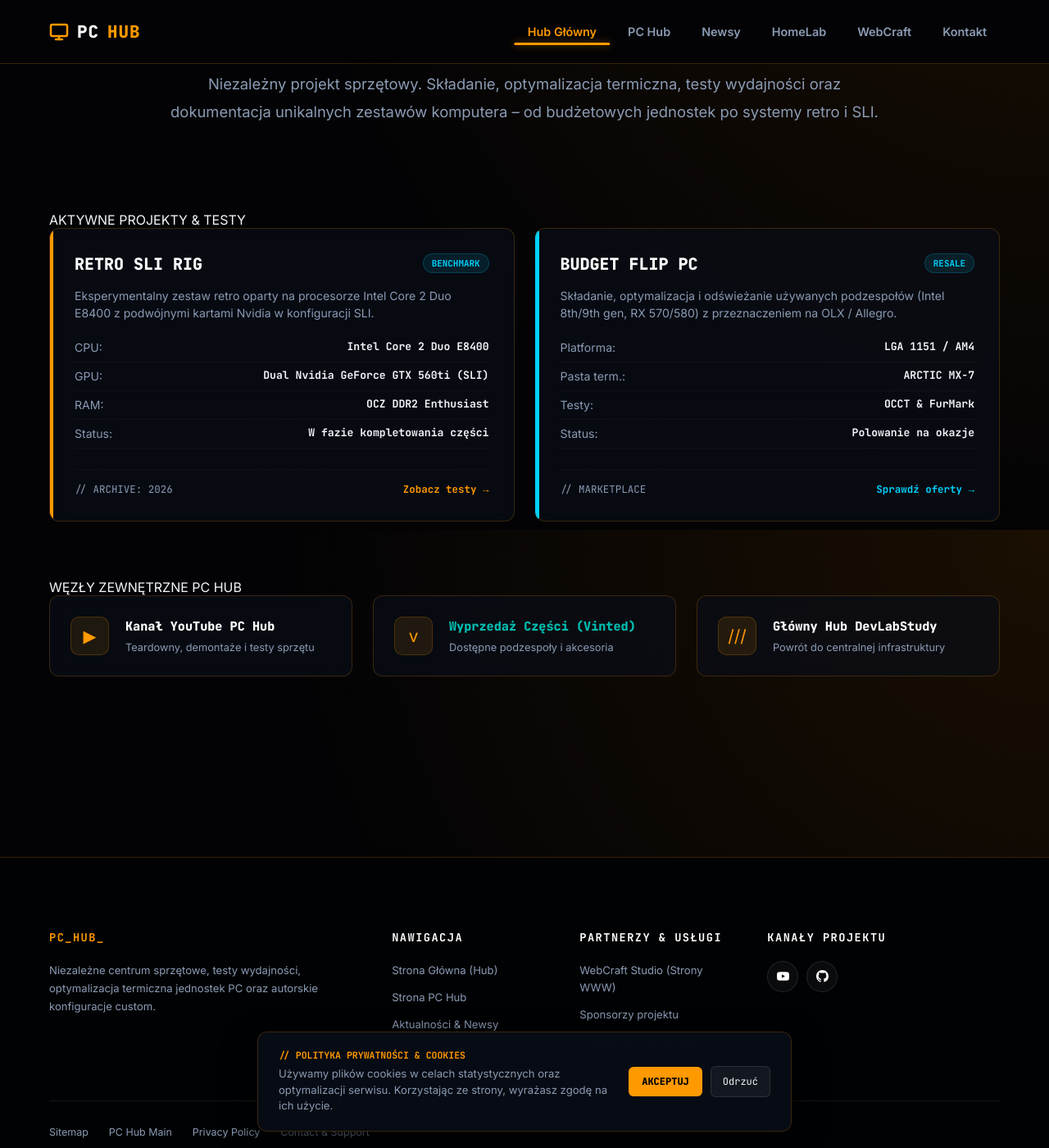
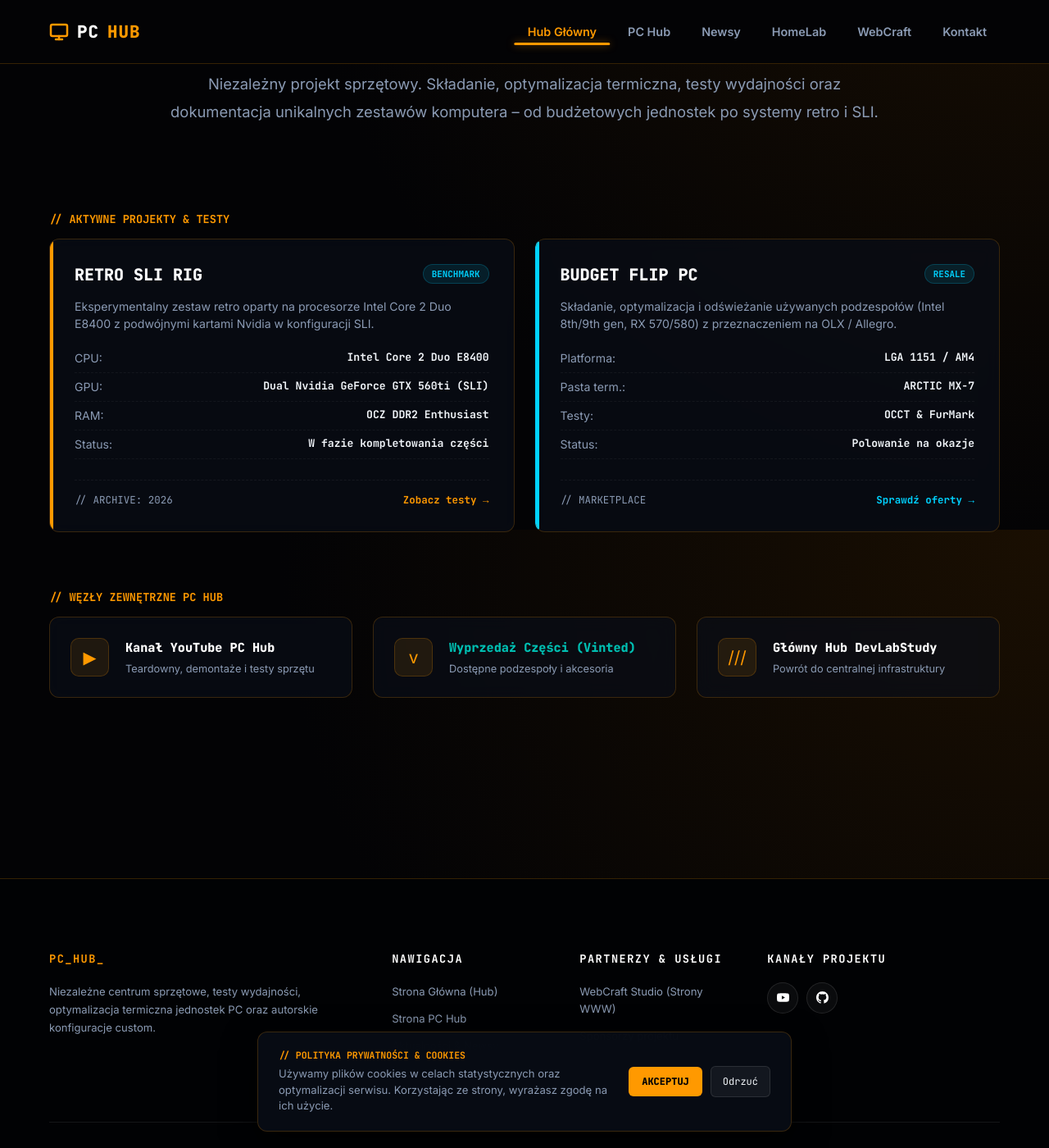
Before and after one commit to DevLabStudy/pc-hub, a Jekyll site: the page built from index.html, in a window 1280 px wide and 1400 px high, scrolled down 254 px. Shown: the whole window at 82% size. Built offline with Jekyll 4.4.1, drawn with Linux system fonts in a browser that asks for light colours.

Commit message:
Update index.html

```diff
--- a/index.html
+++ b/index.html
@@ -201,6 +201,11 @@ title: PC Hub | Hardware & Custom Assembly
         color: var(--text-muted);
         font-size: 0.8rem;
     }
+
+    @media (max-width: 768px) {
+        .pchub-title { font-size: 2.8rem; }
+        .dashboard { padding-left: 20px !important; padding-right: 20px !important; }
+    }
 </style>
 
 <!-- HERO SECTION -->
@@ -213,7 +218,7 @@ title: PC Hub | Hardware & Custom Assembly
 </section>
 
 <!-- WYIRÓŻNIONE PROJEKTY / BUILDS -->
-<span class="section-tag">AKTYWNE PROJEKTY & TESTY</span>
+<div style="font-family: 'JetBrains Mono', monospace; font-size: 0.85rem; color: var(--accent-contrast); text-transform: uppercase; margin-bottom: 15px; font-weight: 700;">// AKTYWNE PROJEKTY & TESTY</div>
 <div class="builds-grid">
     <!-- Projekt 1 -->
     <div class="build-card">
@@ -225,7 +230,7 @@ title: PC Hub | Hardware & Custom Assembly
             <p style="color: var(--text-muted); font-size: 0.88rem; line-height: 1.5; margin-bottom: 15px;">
                 Eksperymentalny zestaw retro oparty na procesorze Intel Core 2 Duo E8400 z podwójnymi kartami Nvidia w konfiguracji SLI.
             </p>
-            <ul class="builds-specs build-specs">
+            <ul class="build-specs">
                 <li><span>CPU:</span> <span>Intel Core 2 Duo E8400</span></li>
                 <li><span>GPU:</span> <span>Dual Nvidia GeForce GTX 560ti (SLI)</span></li>
                 <li><span>RAM:</span> <span>OCZ DDR2 Enthusiast</span></li>
@@ -249,7 +254,7 @@ title: PC Hub | Hardware & Custom Assembly
             <p style="color: var(--text-muted); font-size: 0.88rem; line-height: 1.5; margin-bottom: 15px;">
                 Składanie, optymalizacja i odświeżanie używanych podzespołów (Intel 8th/9th gen, RX 570/580) z przeznaczeniem na OLX / Allegro.
             </p>
-            <ul class="builds-specs build-specs">
+            <ul class="build-specs">
                 <li><span>Platforma:</span> <span>LGA 1151 / AM4</span></li>
                 <li><span>Pasta term.:</span> <span>ARCTIC MX-7</span></li>
                 <li><span>Testy:</span> <span>OCCT & FurMark</span></li>
@@ -264,7 +269,7 @@ title: PC Hub | Hardware & Custom Assembly
 </div>
 
 <!-- SZYBKI DOSTĘP DO KANAŁU I SPOŁECZNOŚCI -->
-<span class="section-tag">WĘZŁY ZEWNĘTRZNE PC HUB</span>
+<div style="font-family: 'JetBrains Mono', monospace; font-size: 0.85rem; color: var(--accent-contrast); text-transform: uppercase; margin-bottom: 15px; font-weight: 700;">// WĘZŁY ZEWNĘTRZNE PC HUB</div>
 <div class="actions-grid">
     <a href="https://www.youtube.com/channel/UCaTfVaE8Pb95CZvblqjNheA" target="_blank" class="action-card">
         <div class="action-icon">▶</div>
```
